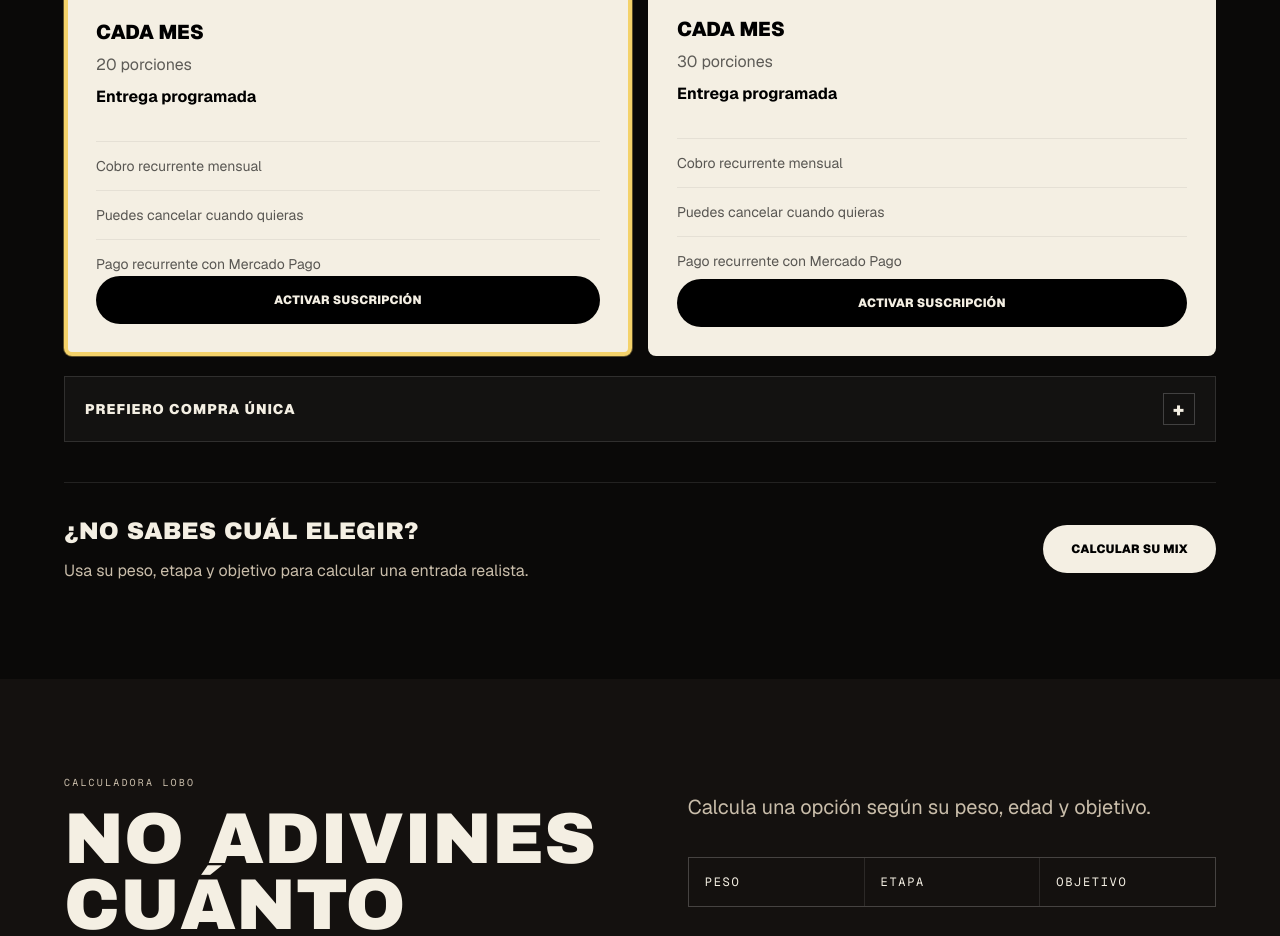
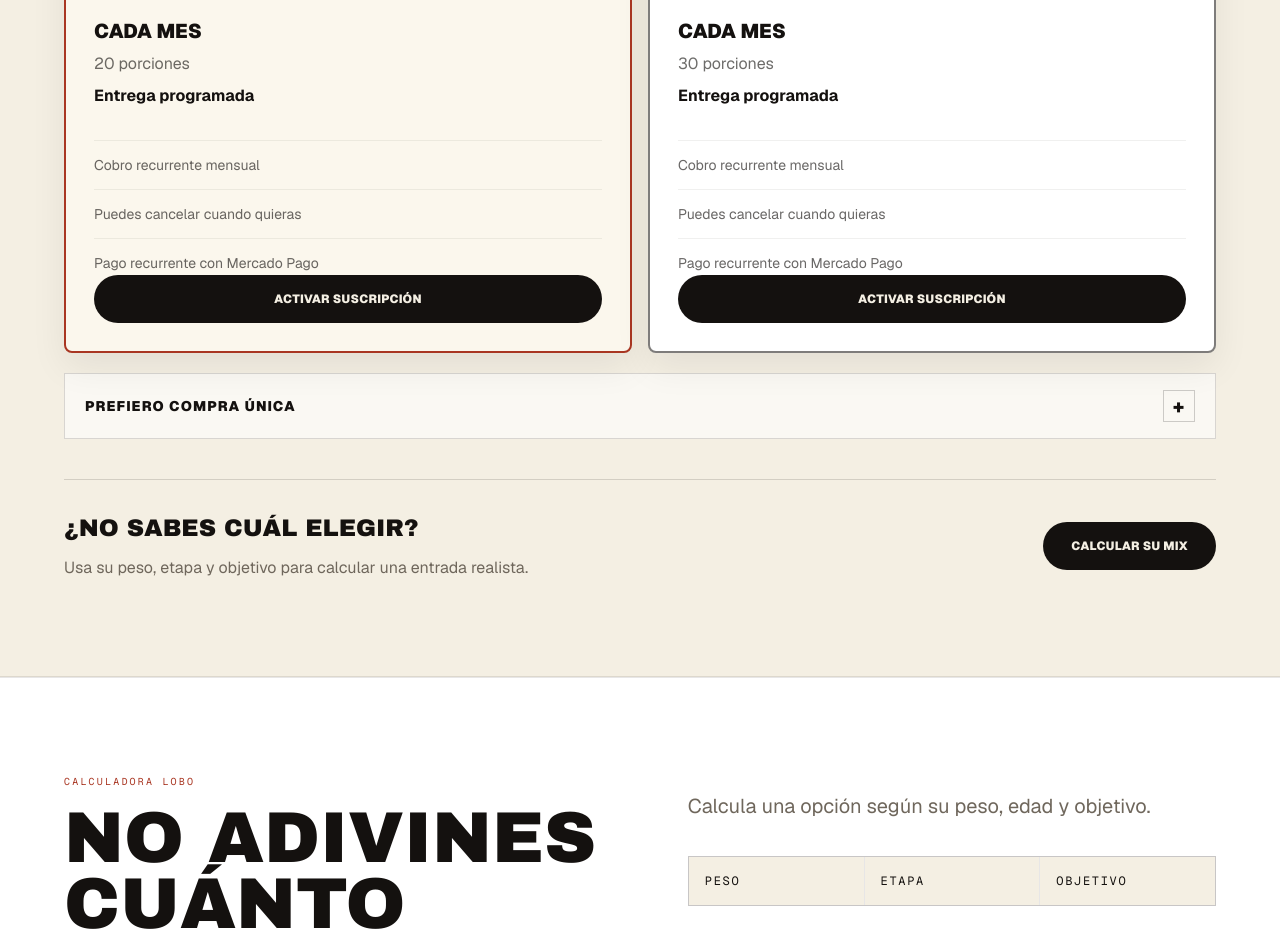
Before and after one commit to neto995/lobo_web, a Next.js app: page / in a window 1280 px wide. Shown: the part 2560-3496 px from the top of the page. Built offline with nearby package versions, Linux system fonts and the light colour scheme.

Commit message:
color pallet updated

```diff
--- a/components/HomeEditorial.tsx
+++ b/components/HomeEditorial.tsx
@@ -2,10 +2,10 @@ import Link from "next/link";
 
 export function CalculatorSpotlight() {
   return (
-    <section className="bg-carbon px-4 py-16 text-hueso sm:px-6 md:py-24">
+    <section className="border-y border-carbon/10 bg-white px-4 py-16 text-carbon sm:px-6 md:py-24">
       <div className="mx-auto grid max-w-6xl gap-10 md:grid-cols-[1.05fr_0.95fr] md:items-center">
         <div>
-          <p className="font-mono text-[10px] uppercase tracking-[0.22em] text-arena">
+          <p className="font-mono text-[10px] uppercase tracking-[0.22em] text-rojo">
             Calculadora LOBO
           </p>
           <h2 className="mt-4 text-4xl uppercase leading-[0.92] sm:text-5xl md:text-7xl">
@@ -14,13 +14,13 @@ export function CalculatorSpotlight() {
         </div>
 
         <div>
-          <p className="text-lg leading-8 text-arena md:text-xl md:leading-9">
+          <p className="text-lg leading-8 text-ceniza md:text-xl md:leading-9">
             Calcula una opción según su peso, edad y objetivo.
           </p>
 
-          <div className="mt-8 grid grid-cols-3 gap-px overflow-hidden border border-white/12 bg-white/10 font-mono text-[10px] uppercase tracking-[0.14em] text-hueso sm:text-xs">
+          <div className="mt-8 grid grid-cols-3 gap-px overflow-hidden border border-carbon/15 bg-carbon/10 font-mono text-[10px] uppercase tracking-[0.14em] text-carbon sm:text-xs">
             {["Peso", "Etapa", "Objetivo"].map((item) => (
-              <div key={item} className="bg-carbon p-4">
+              <div key={item} className="bg-hueso p-4">
                 {item}
               </div>
             ))}
--- a/components/PlanCard.tsx
+++ b/components/PlanCard.tsx
@@ -27,30 +27,24 @@ export default function PlanCard({
   checkoutUrl,
   planId
 }: PlanCardProps) {
-  const isLight = popular || highlight;
-
   return (
     <div
       className={`
-        relative flex min-h-full flex-col rounded-lg p-5 md:p-7
+        relative flex min-h-full flex-col rounded-lg text-carbon shadow-[0_14px_36px_rgba(20,17,15,0.07)] p-5 md:p-7
         ${popular
-          ? "border-[4px] border-[#F4D26A] bg-[#F4EFE3] text-black shadow-[0_0_0_1px_rgba(244,210,106,0.35)]"
-          : isLight
-          ? "border border-[#F4EFE3]/35 bg-[#F4EFE3] text-black"
-          : "border border-white/10 bg-white/[0.045] text-[#F4EFE3]"}
+          ? "border-2 border-rojo bg-[#FBF7ED]"
+          : highlight
+          ? "border-2 border-carbon/55 bg-white"
+          : "border border-carbon/15 bg-white/80"}
       `}
     >
       {popular && (
-        <div className="absolute right-4 top-4 rounded-full bg-black px-3 py-1 text-[10px] font-black uppercase tracking-wide text-[#F4EFE3]">
+        <div className="absolute right-4 top-4 rounded-full bg-rojo px-3 py-1 text-[10px] font-black uppercase tracking-wide text-white">
           Más elegido
         </div>
       )}
 
-      <p
-        className={`text-xs font-bold uppercase tracking-[0.24em] ${
-          isLight ? "text-black/55" : "text-[#C9BDAA]"
-        }`}
-      >
+      <p className="text-xs font-bold uppercase tracking-[0.24em] text-carbon/65">
         {title}
       </p>
 
@@ -63,20 +57,12 @@ export default function PlanCard({
           {duration}
         </p>
 
-        <p className={isLight ? "text-black/62" : "text-[#C9BDAA]"}>
-          {portions}
-        </p>
+        <p className="text-carbon/62">{portions}</p>
 
-        <p className={isLight ? "font-bold text-black" : "font-bold text-white"}>
-          {promo}
-        </p>
+        <p className="font-bold text-carbon">{promo}</p>
       </div>
 
-      <ul
-        className={`mt-8 grid gap-3 text-sm leading-6 ${
-          isLight ? "text-black/64" : "text-[#DED4C4]"
-        }`}
-      >
+      <ul className="mt-8 grid gap-3 text-sm leading-6 text-carbon/64">
         {features.map((feature) => (
           <li key={feature} className="border-t border-current/10 pt-3">
             {feature}
@@ -105,11 +91,7 @@ export default function PlanCard({
 
           window.location.href = data.init_point;
         }}
-        className={`mt-auto w-full rounded-full px-6 py-4 text-xs font-black uppercase tracking-wide transition ${
-          isLight
-            ? "bg-black text-[#F4EFE3] hover:bg-[#A93622]"
-            : "bg-[#F4EFE3] text-black hover:bg-white"
-        }`}
+        className="mt-auto w-full rounded-full bg-carbon px-6 py-4 text-xs font-black uppercase tracking-wide text-hueso transition hover:bg-rojo hover:text-white"
       >
         {buttonText}
       </button>
--- a/components/Plans.tsx
+++ b/components/Plans.tsx
@@ -71,12 +71,12 @@ export default function Plans() {
   return (
     <section
       id="planes"
-      className="scroll-mt-16 bg-negro px-4 py-16 text-hueso sm:px-6 md:py-24"
+      className="scroll-mt-16 border-y border-carbon/10 bg-hueso px-4 py-16 text-carbon sm:px-6 md:py-24"
     >
       <div className="mx-auto max-w-6xl">
         <div className="grid gap-8 md:grid-cols-[0.95fr_1.05fr] md:items-end">
           <div>
-            <p className="text-xs font-bold uppercase tracking-[0.32em] text-[#C9BDAA]">
+            <p className="text-xs font-bold uppercase tracking-[0.32em] text-rojo">
               Planes LOBO
             </p>
 
@@ -85,7 +85,7 @@ export default function Plans() {
             </h2>
           </div>
 
-          <p className="text-base leading-7 text-[#DED4C4] md:text-xl md:leading-8">
+          <p className="text-base leading-7 text-ceniza md:text-xl md:leading-8">
             Prueba 10 porciones o programa 20–30 para el mes. Sin esconder la
             decisión detrás de un plan complicado.
           </p>
@@ -93,7 +93,7 @@ export default function Plans() {
 
         <article
           id="premium-box"
-          className="mt-10 scroll-mt-24 border-2 border-hueso bg-hueso p-5 text-carbon md:p-8"
+          className="mt-10 scroll-mt-24 border-2 border-carbon bg-white p-5 text-carbon shadow-[0_16px_42px_rgba(20,17,15,0.07)] md:p-8"
         >
           <div className="grid gap-7 md:grid-cols-[0.7fr_1fr_auto] md:items-center">
             <div className="border-b border-carbon/20 pb-5 md:border-b-0 md:border-r md:pb-0 md:pr-7">
@@ -127,16 +127,16 @@ export default function Plans() {
           </div>
         </article>
 
-        <div className="mt-12 flex items-end justify-between gap-5 border-b border-white/12 pb-5">
+        <div className="mt-12 flex items-end justify-between gap-5 border-b border-carbon/15 pb-5">
           <div>
-            <p className="font-mono text-[10px] font-bold uppercase tracking-[0.2em] text-arena">
+            <p className="font-mono text-[10px] font-bold uppercase tracking-[0.2em] text-rojo">
               Plan mensual
             </p>
             <h3 className="mt-2 text-2xl uppercase sm:text-3xl">
               Elige porciones.
             </h3>
           </div>
-          <p className="hidden text-sm text-arena sm:block">20 o 30 por mes</p>
+          <p className="hidden text-sm text-ceniza sm:block">20 o 30 por mes</p>
         </div>
 
         <div className="mt-5 grid gap-4 md:grid-cols-2">
@@ -157,17 +157,17 @@ export default function Plans() {
           ))}
         </div>
 
-        <details className="group mt-5 border border-white/12 bg-white/[0.035]">
-          <summary className="flex min-h-16 cursor-pointer list-none items-center justify-between gap-4 px-5 py-4 text-sm font-black uppercase tracking-[0.08em] text-hueso [&::-webkit-details-marker]:hidden">
+        <details className="group mt-5 border border-carbon/15 bg-white/60">
+          <summary className="flex min-h-16 cursor-pointer list-none items-center justify-between gap-4 px-5 py-4 text-sm font-black uppercase tracking-[0.08em] text-carbon [&::-webkit-details-marker]:hidden">
             Prefiero compra única
             <span
               aria-hidden="true"
-              className="grid h-8 w-8 place-items-center border border-white/20 text-xl leading-none transition group-open:rotate-45"
+              className="grid h-8 w-8 place-items-center border border-carbon/20 text-xl leading-none transition group-open:rotate-45"
             >
               +
             </span>
           </summary>
-          <div className="grid gap-4 border-t border-white/12 p-4 md:grid-cols-2">
+          <div className="grid gap-4 border-t border-carbon/15 p-4 md:grid-cols-2">
             {oneTimePlans.map((plan) => (
               <PlanCard
                 key={`${plan.title}-${plan.duration}`}
@@ -184,20 +184,20 @@ export default function Plans() {
           </div>
         </details>
 
-        <div className="mt-10 grid gap-5 border-t border-white/10 pt-8 md:grid-cols-[1fr_auto] md:items-center">
+        <div className="mt-10 grid gap-5 border-t border-carbon/15 pt-8 md:grid-cols-[1fr_auto] md:items-center">
           <div>
             <h3 className="text-2xl font-black uppercase">
               ¿No sabes cuál elegir?
             </h3>
 
-            <p className="mt-3 max-w-2xl text-sm leading-6 text-[#C9BDAA] md:text-base">
+            <p className="mt-3 max-w-2xl text-sm leading-6 text-ceniza md:text-base">
               Usa su peso, etapa y objetivo para calcular una entrada realista.
             </p>
           </div>
 
           <Link
             href="/calculadora"
-            className="inline-flex justify-center rounded-full bg-[#F4EFE3] px-7 py-4 text-xs font-black uppercase tracking-wide text-black transition hover:bg-white"
+            className="inline-flex justify-center rounded-full bg-carbon px-7 py-4 text-xs font-black uppercase tracking-wide text-hueso transition hover:bg-rojo hover:text-white"
           >
             Calcular su mix
           </Link>
```
